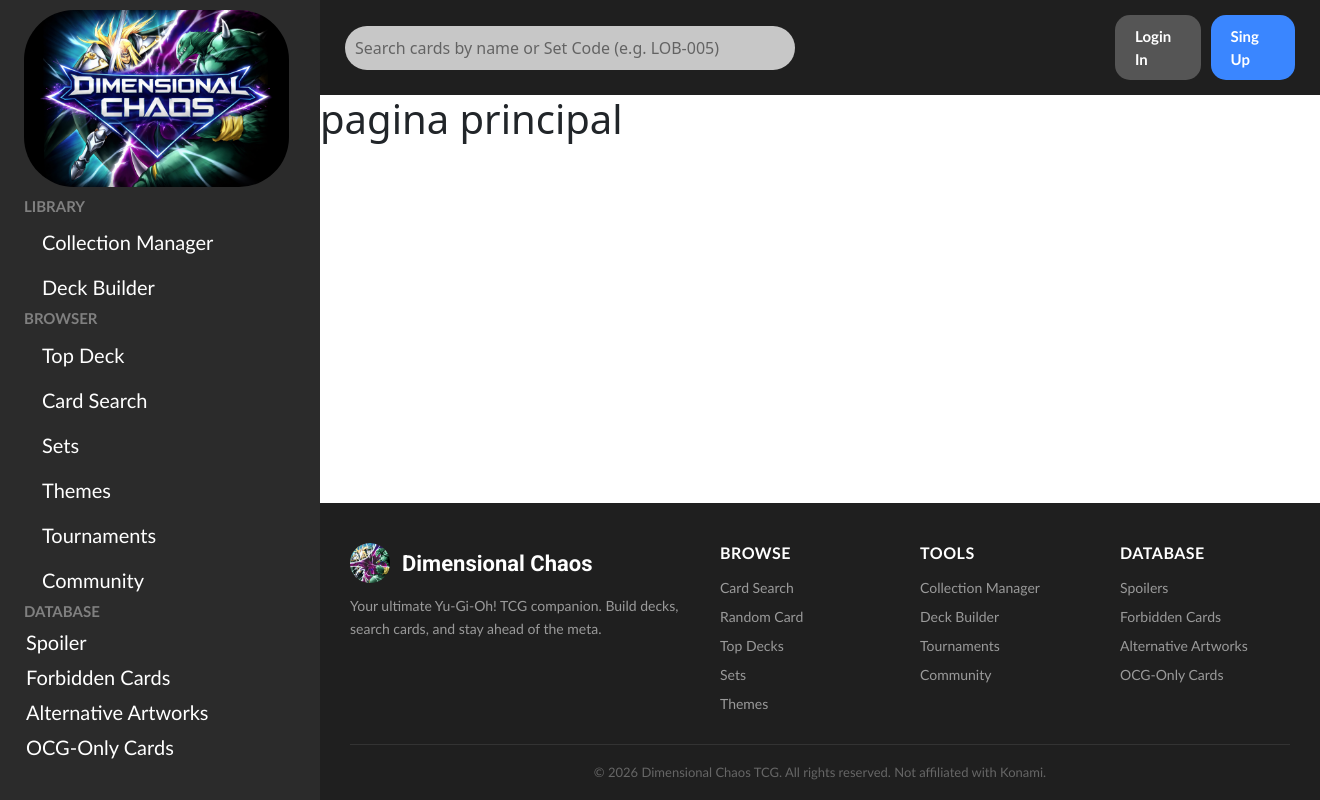
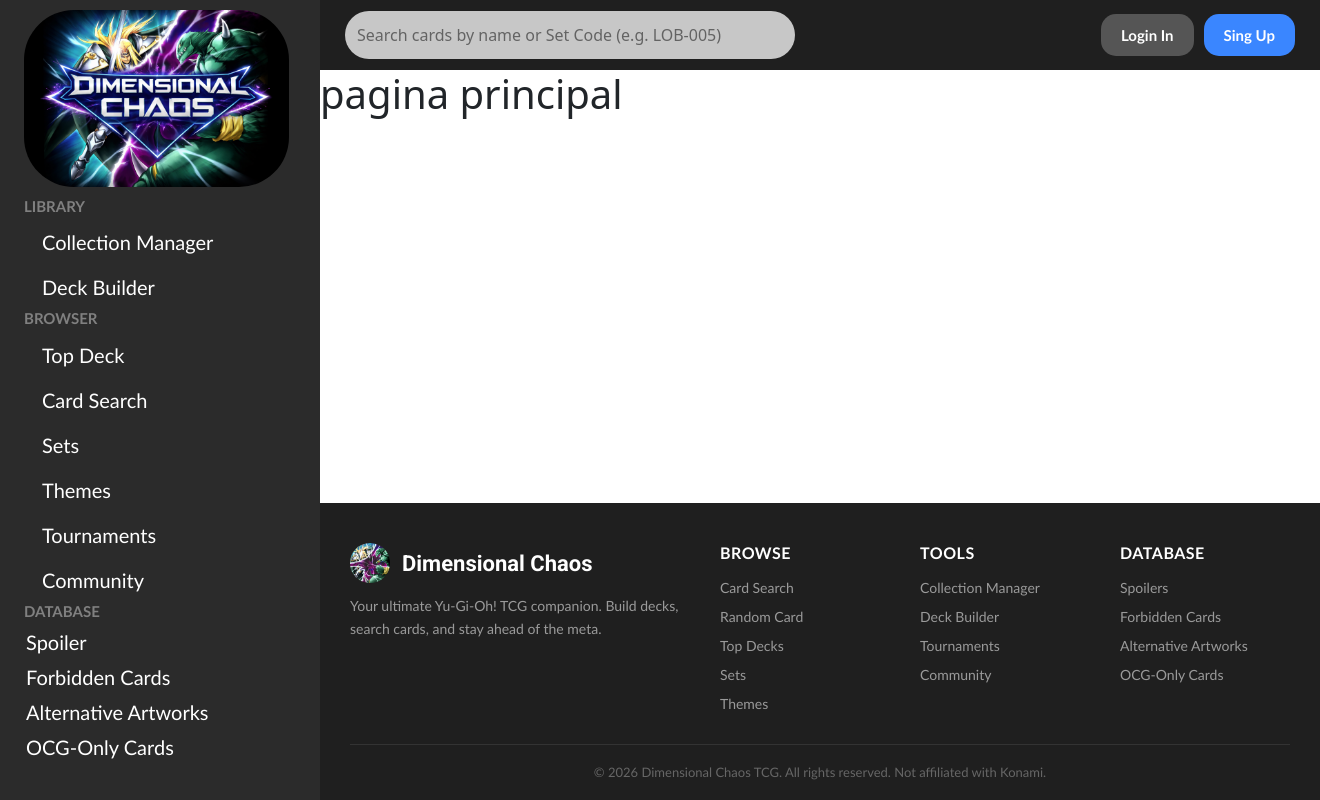
Before and after one commit to BigBossSpektrum/Dimensional-Chaos-TCG, a Django app: page / in a window 1320 px wide. Run offline with Django 5.2, Linux system fonts and the light colour scheme; some web fonts are replaced.

Commit message:
style: update main menu layout and search input focus effects for improved aesthetics

```diff
--- a/static/css/styles_base.css
+++ b/static/css/styles_base.css
@@ -14,14 +14,14 @@ sidebar{
 }
 
 .mainMenu{
-    display: inline-flex;
     display: flex;
     flex-direction: row;
-    gap: 240px;
+    justify-content: space-between;
     align-items: center;
     padding: 15px 25px;
     background-color: #1f1f1f;
-    max-width: 100hv;
+    max-width: 100%;
+    height: 70px;
 }
 
 .mainMenu_buttons{
@@ -226,13 +226,20 @@ img {
 
 .mainMenu_search input[type="search"] {
     padding: 10px;
-    border: none;
+    border: 2px solid transparent;
     border-radius: 25px;
     outline: none;
     background-color: #f2f2f2;
     width: 450px;
     box-sizing: border-box;
     opacity: 0.8;
+    transition: border-color 0.3s ease, box-shadow 0.3s ease;
+}
+
+.mainMenu_search input[type="search"]:focus {
+    border-color: #4a90d9;
+    box-shadow: 0 0 8px rgba(74, 144, 217, 0.6);
+    opacity: 1;
 }
 
 .mainMenu_search a {
```
